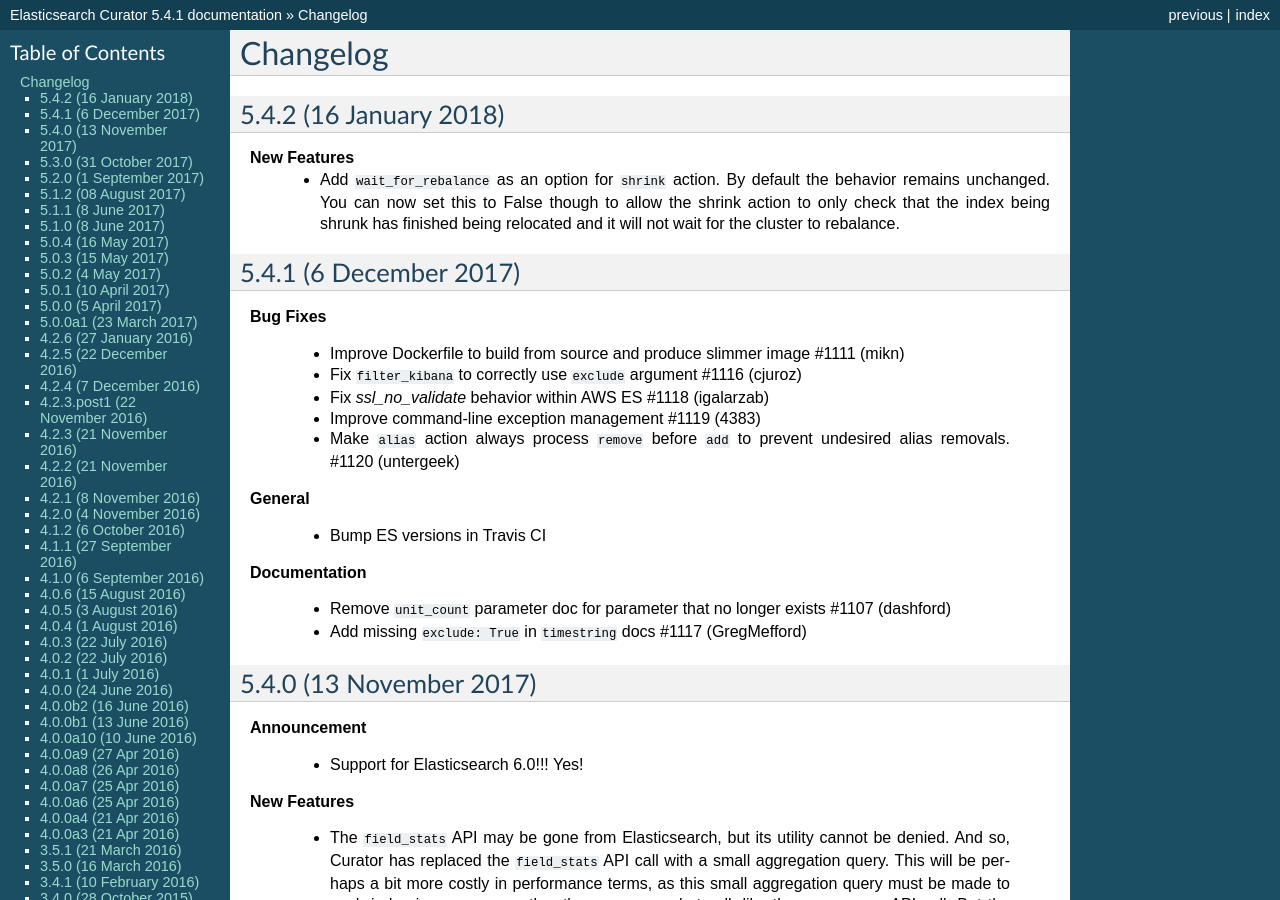
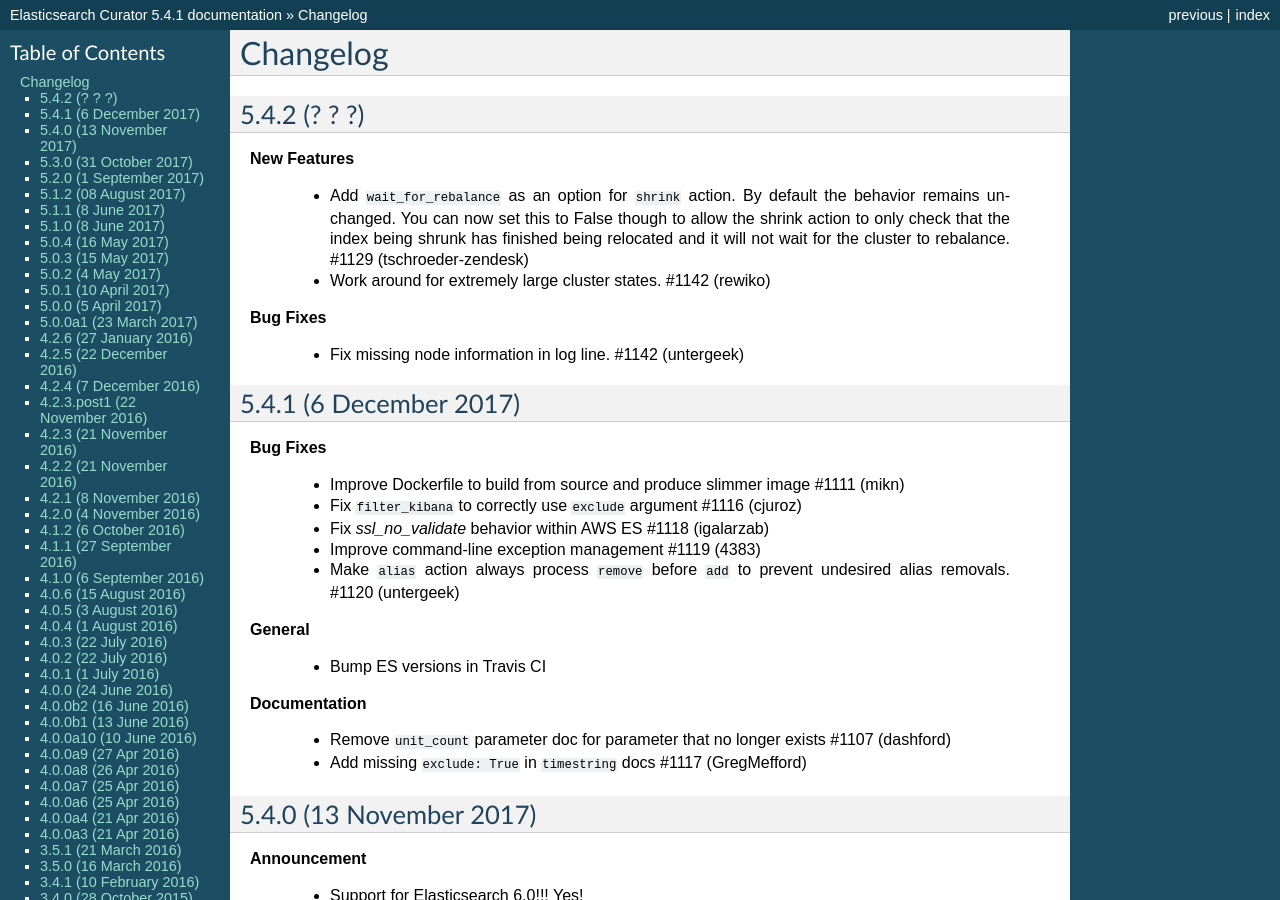
Before and after one commit to elastic/curator, a Sphinx documentation site: the page built from docs/Changelog.rst, in a window 1280 px wide and 900 px high. Built offline with Sphinx 7.4.7, drawn with Linux system fonts in a browser that asks for light colours.

Commit message:
Add node information missing from log line
fixes #1142

```diff
--- a/docs/Changelog.rst
+++ b/docs/Changelog.rst
@@ -4,14 +4,21 @@
 =========
 
 
-5.4.2 (16 January 2018)
------------------------
+5.4.2 (? ? ?)
+-------------
+
 **New Features**
+
   * Add ``wait_for_rebalance`` as an option for ``shrink`` action. By default
     the behavior remains unchanged. You can now set this to False though to
     allow the shrink action to only check that the index being shrunk has
-    finished being relocated and it will not wait for the cluster to rebalance.
-
+    finished being relocated and it will not wait for the cluster to
+    rebalance. #1129 (tschroeder-zendesk)
+  * Work around for extremely large cluster states. #1142 (rewiko)
+
+**Bug Fixes**
+
+  * Fix missing node information in log line. #1142 (untergeek)
 
 
 5.4.1 (6 December 2017)
```
Also changed, not shown: 2 other files.
